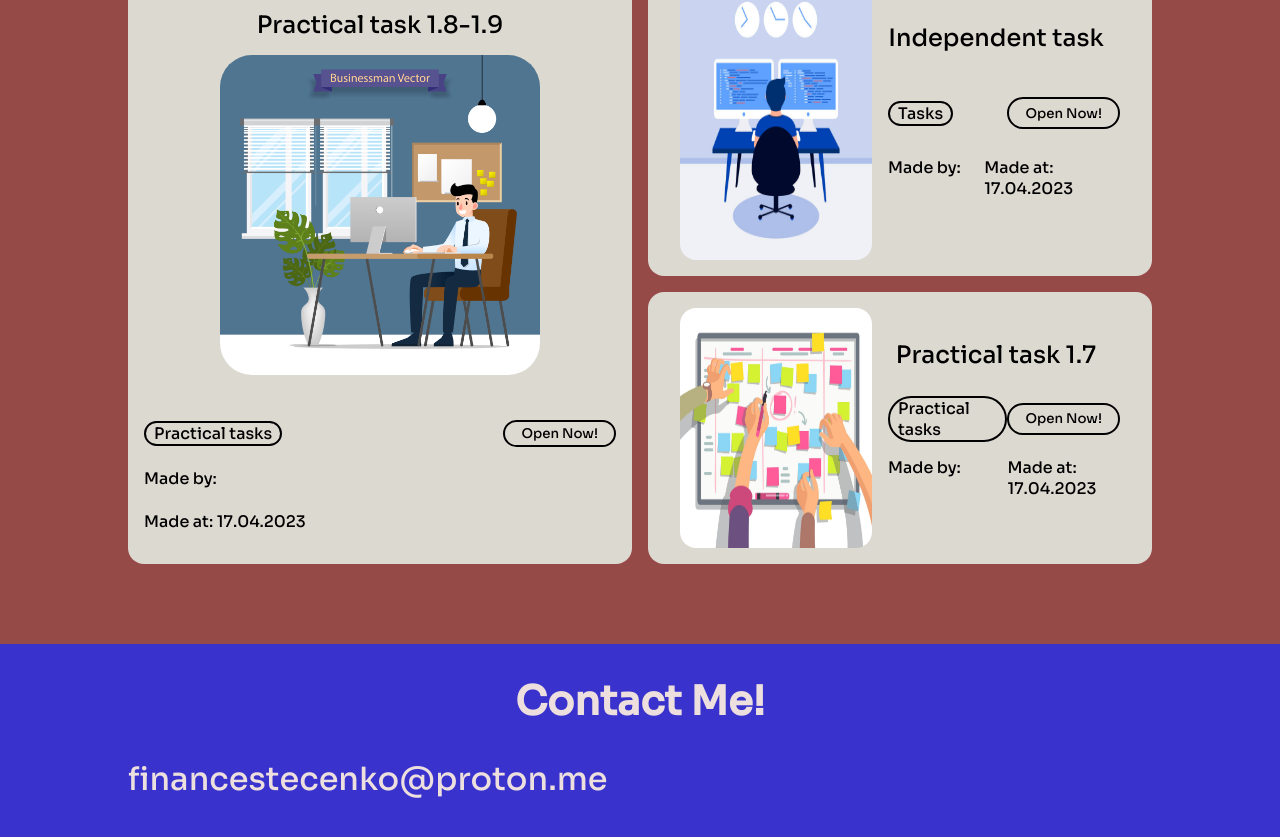
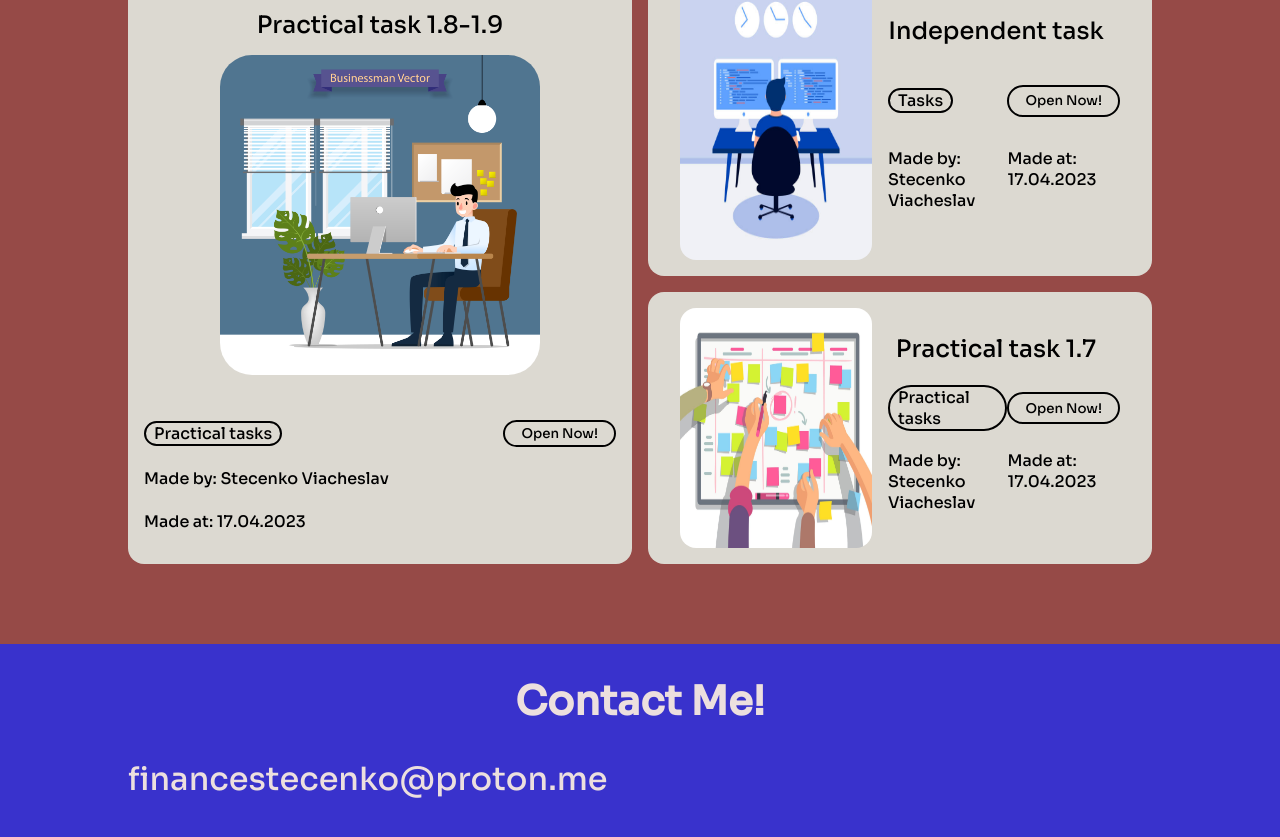
Before and after one commit to rootwebn/University-site, a Next.js app: page / in a window 1280 px wide. Shown: the part 917-1754 px from the top of the page. Built offline with nearby package versions, Linux system fonts and the light colour scheme.

Commit message:
Update db.js

```diff
--- a/src/db.js
+++ b/src/db.js
@@ -10,7 +10,7 @@ export const section2Data = [
     header: 'Practical task 1.8-1.9',
     tagName: 'Practical tasks',
     imgSrc: img3Section2,
-    authorName: 'Made by: ',
+    authorName: 'Made by: Stecenko Viacheslav',
     date: 'Made at: 17.04.2023',
     linkWork: 'https://docs.google.com/spreadsheets/d/1OVER5Hsf9VL0K-zWaulDcQPt8lf4TbLSlCAJrydsp_U/edit?usp=sharing',
   },
@@ -19,7 +19,7 @@ export const section2Data = [
     header: 'Independent task',
     tagName: 'Tasks',
     imgSrc: img2Section2,
-    authorName: 'Made by: ',
+    authorName: 'Made by: Stecenko Viacheslav',
     date: 'Made at: 17.04.2023',
     linkWork:'https://docs.google.com/spreadsheets/d/10NpuG-qHGrprzP0u2Cj8K9km7Kd52pk7QJqltwEmx7w/edit?usp=sharing',
   },
@@ -28,7 +28,7 @@ export const section2Data = [
     header: 'Practical task 1.7',
     tagName: 'Practical tasks',
     imgSrc: img1Section2,
-    authorName: 'Made by:',
+    authorName: 'Made by: Stecenko Viacheslav',
     date: 'Made at: 17.04.2023',
     linkWork:'',
   },
```
